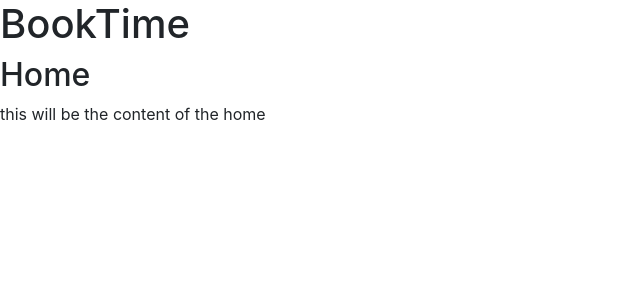
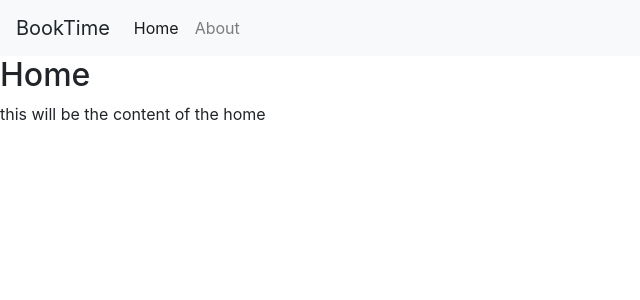
Before and after one commit to AnthonyAniobi/PrivacyPolicies, a Django app: page / in a window 1280 px wide. Shown: the top 300 px of the page, without its empty margins (0-640 px from the left). Run offline with Django 4.2, Linux system fonts and the light colour scheme; some libraries are stand-ins or nearby versions.

Commit message:
added navbar

```diff
--- a/main/templates/base.html
+++ b/main/templates/base.html
@@ -12,7 +12,23 @@
         <title>BookTime</title>
     </head>
     <body>
-        <h1>BookTime</h1>
+        <nav class="navbar navbar-expand-lg navbar-light bg-light">
+            <a class="navbar-brand">BookTime</a>
+            <button class="navbar-toggler" type="button" data-toggle="collapse"
+            data-target="#navbarSupportedContent">
+        <span class="navbar-toggler-icon"></span>
+        </button>
+        <div class="collapse navbar-collapse" id="navbarSupportedContent">
+            <ul class="navbar-nav mr-auto">
+                <li class="nav-item {% if request.path == '/' %} active{%endif%}">
+                    <a class="nav-link" href="/">Home</a>
+                </li>
+                <li class="nav-item{% if request.path == '/about-us/'%}active{%endif%}">
+                    <a class="nav-link" href="/about-us/">About</a>
+                </li>
+            </ul>
+        </div>
+        </nav>
         {% block content%}
         {% endblock content%}
         <script src="{% static 'js/jquery.min.js'%}"></script>
```
